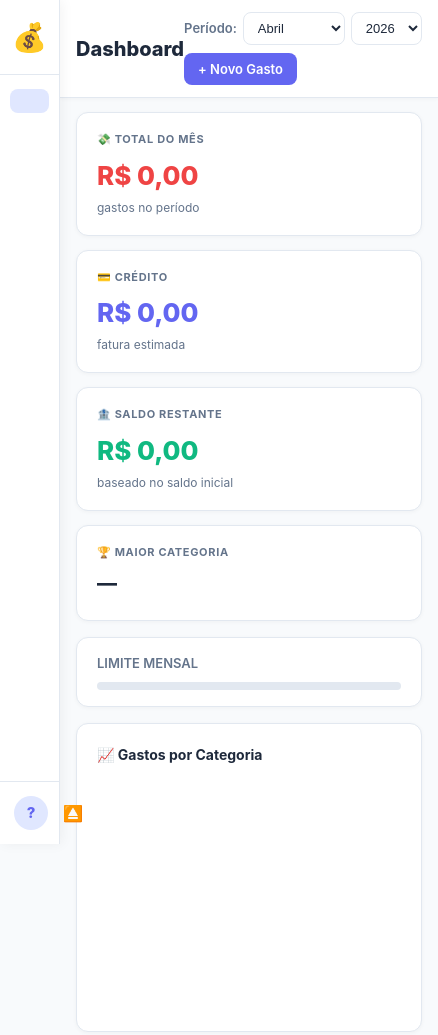
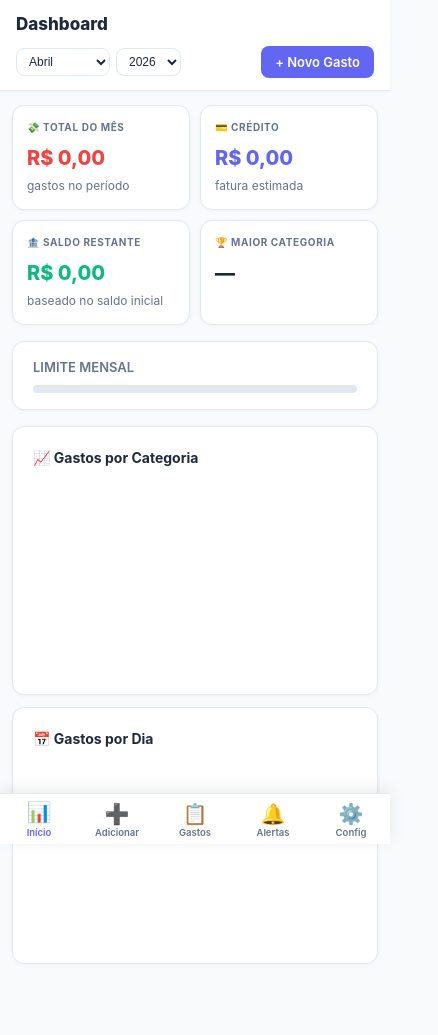
Before and after one commit to lgsimao/rastreador-gastos, a website: page frontend/index.html in a window 390 px wide. Shown: the top 1035 px of the page, 438 px wide, since content can reach past the window. Drawn offline with nearby package versions, Linux system fonts and the light colour scheme; no server answers; sample sign-in values are in the browser's storage.

Commit message:
responsivo mobile com bottom nav

```diff
--- a/frontend/css/style.css
+++ b/frontend/css/style.css
@@ -699,36 +699,150 @@ select {
   to   { transform: none; opacity: 1; }
 }
 
-/* ─── RESPONSIVE ────────────────────────────────────────── */
-@media (max-width: 900px) {
-  .charts-grid { grid-template-columns: 1fr; }
+/* ─── BOTTOM NAV (mobile only) ──────────────────────────── */
+.bottom-nav {
+  display: none;
 }
 
-@media (max-width: 700px) {
-  :root { --sidebar-width: 60px; }
-
-  .sidebar-logo h2,
-  .sidebar-logo span,
-  .logo-icon + h2,
-  .nav-item span,
-  .sidebar-footer,
-  .user-info,
-  .user-email { display: none; }
-
-  .logo-icon { margin-bottom: 0; }
-  .sidebar-logo { padding: 16px 10px; text-align: center; }
-
-  .nav-item { justify-content: center; padding: 12px; }
-
-  .content-area { padding: 14px 16px; }
-  .page-header  { padding: 12px 16px; }
-
-  .form-grid { grid-template-columns: 1fr; }
-
-  .cards-grid { grid-template-columns: 1fr 1fr; }
+/* ─── RESPONSIVE — Tablet ───────────────────────────────── */
+@media (max-width: 960px) {
+  .charts-grid { grid-template-columns: 1fr; }
+  :root { --sidebar-width: 200px; }
 }
 
-@media (max-width: 480px) {
-  .cards-grid { grid-template-columns: 1fr; }
-  .header-meta { flex-wrap: wrap; gap: 8px; }
+/* ─── RESPONSIVE — Mobile ───────────────────────────────── */
+@media (max-width: 640px) {
+
+  /* Esconde sidebar completamente */
+  .sidebar { display: none; }
+
+  /* Conteúdo ocupa tela inteira */
+  .main-content {
+    margin-left: 0;
+    padding-bottom: 70px; /* espaço para bottom nav */
+  }
+
+  /* Header compacto */
+  .page-header {
+    padding: 12px 16px;
+    flex-wrap: wrap;
+    gap: 8px;
+  }
+
+  .page-header h1 { font-size: 17px; }
+
+  .header-meta {
+    width: 100%;
+    justify-content: space-between;
+    flex-wrap: wrap;
+    gap: 6px;
+  }
+
+  .month-selector label { display: none; }
+
+  .month-selector select {
+    font-size: 12px;
+    padding: 5px 8px;
+  }
+
+  .header-meta .btn {
+    font-size: 12px;
+    padding: 7px 12px;
+  }
+
+  /* Content area */
+  .content-area { padding: 14px 12px; }
+
+  /* Cards — 2 colunas no mobile */
+  .cards-grid {
+    grid-template-columns: 1fr 1fr;
+    gap: 10px;
+  }
+
+  .card { padding: 14px; }
+  .card-value { font-size: 20px; }
+  .card-label { font-size: 10px; }
+
+  /* Gráficos empilhados */
+  .charts-grid { grid-template-columns: 1fr; gap: 12px; }
+  .chart-container { height: 180px; }
+
+  /* Formulário — 1 coluna */
+  .form-card { padding: 16px; }
+  .form-grid { grid-template-columns: 1fr; gap: 12px; }
+  .form-title { font-size: 16px; margin-bottom: 16px; }
+
+  /* Lista de gastos */
+  .expense-item { padding: 10px 12px; gap: 10px; }
+  .expense-icon { width: 34px; height: 34px; font-size: 15px; }
+  .expense-desc { font-size: 13px; }
+  .expense-valor { font-size: 14px; }
+
+  /* Filtros */
+  .filter-bar { gap: 5px; }
+  .filter-btn { font-size: 11px; padding: 5px 10px; }
+
+  /* Cartão de crédito */
+  .credit-card-visual { padding: 20px; max-width: 100%; }
+  .credit-card-total { font-size: 28px; }
+
+  /* Configurações */
+  .config-form { padding: 16px; }
+  .config-group { flex-direction: column; align-items: flex-start; gap: 6px; }
+  .config-input { width: 100%; text-align: left; }
+  .danger-zone { padding: 14px; }
+  .danger-zone-action { flex-direction: column; align-items: flex-start; gap: 10px; }
+  .btn-danger-solid { width: 100%; text-align: center; }
+
+  /* Modal */
+  .modal-box { padding: 24px 18px; }
+  .modal-actions { flex-direction: column; }
+  .modal-actions .btn { width: 100%; justify-content: center; }
+
+  /* Toast */
+  .toast { left: 12px; right: 12px; bottom: 80px; max-width: 100%; }
+
+  /* Barra de navegação inferior */
+  .bottom-nav {
+    display: flex;
+    position: fixed;
+    bottom: 0; left: 0; right: 0;
+    background: var(--card);
+    border-top: 1px solid var(--border);
+    z-index: 200;
+    box-shadow: 0 -4px 16px rgba(0,0,0,0.08);
+    padding: 4px 0;
+    padding-bottom: env(safe-area-inset-bottom, 4px);
+  }
+
+  .bottom-nav-item {
+    flex: 1;
+    display: flex;
+    flex-direction: column;
+    align-items: center;
+    justify-content: center;
+    gap: 3px;
+    padding: 6px 4px;
+    cursor: pointer;
+    border: none;
+    background: none;
+    color: var(--text-muted);
+    font-size: 10px;
+    font-weight: 600;
+    font-family: inherit;
+    transition: color 0.15s;
+    -webkit-tap-highlight-color: transparent;
+  }
+
+  .bottom-nav-item .bnav-icon { font-size: 20px; line-height: 1; }
+  .bottom-nav-item .bnav-label { font-size: 9.5px; }
+
+  .bottom-nav-item.active {
+    color: var(--primary);
+  }
+
+  .bottom-nav-item.active .bnav-icon {
+    transform: translateY(-2px);
+    transition: transform 0.15s;
+  }
 }
--- a/frontend/index.html
+++ b/frontend/index.html
@@ -332,6 +332,30 @@
 <!-- Toast -->
 <div id="toast" class="toast"></div>
 
+<!-- Navegação inferior (mobile) -->
+<nav class="bottom-nav">
+  <button class="bottom-nav-item active" data-section="dashboard" onclick="navigate('dashboard')">
+    <span class="bnav-icon">📊</span>
+    <span class="bnav-label">Início</span>
+  </button>
+  <button class="bottom-nav-item" data-section="adicionar" onclick="navigate('adicionar')">
+    <span class="bnav-icon">➕</span>
+    <span class="bnav-label">Adicionar</span>
+  </button>
+  <button class="bottom-nav-item" data-section="lista" onclick="navigate('lista')">
+    <span class="bnav-icon">📋</span>
+    <span class="bnav-label">Gastos</span>
+  </button>
+  <button class="bottom-nav-item" data-section="alertas" onclick="navigate('alertas')">
+    <span class="bnav-icon">🔔</span>
+    <span class="bnav-label">Alertas</span>
+  </button>
+  <button class="bottom-nav-item" data-section="configuracoes" onclick="navigate('configuracoes')">
+    <span class="bnav-icon">⚙️</span>
+    <span class="bnav-label">Config</span>
+  </button>
+</nav>
+
 <!-- Modal de confirmação "Zerar Tudo" -->
 <div id="modal-reset" class="modal-overlay" style="display:none">
   <div class="modal-box">
--- a/frontend/js/app.js
+++ b/frontend/js/app.js
@@ -359,9 +359,17 @@ function setupNavigation() {
 }
 
 function navigate(sectionId) {
+  // Sidebar (desktop)
   document.querySelectorAll('.nav-item').forEach(item => {
     item.classList.toggle('active', item.dataset.section === sectionId);
   });
+
+  // Bottom nav (mobile)
+  document.querySelectorAll('.bottom-nav-item').forEach(item => {
+    item.classList.toggle('active', item.dataset.section === sectionId);
+  });
+
+  // Seções
   document.querySelectorAll('.section').forEach(sec => {
     sec.classList.toggle('active', sec.id === sectionId);
   });
```
